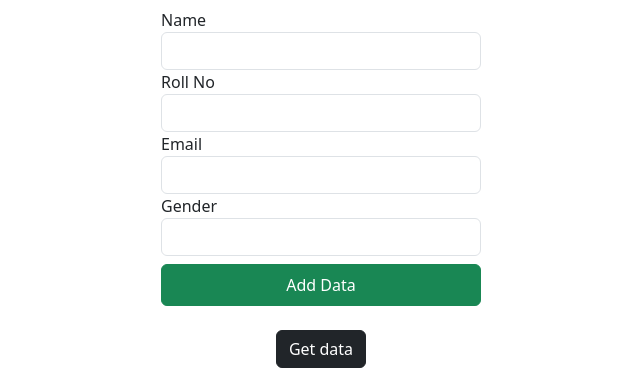
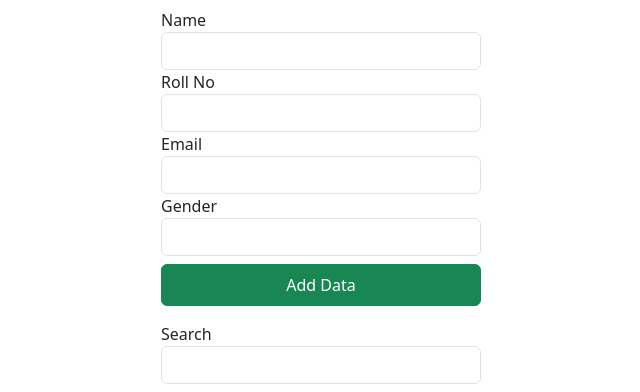
Before and after one commit to Mr-Aqib/jQuery-ajax, a PHP site: page / in a window 1280 px wide. Shown: the top 392 px of the page, without its empty margins (319-959 px from the left). Run offline with PHP 8.4, Linux system fonts and the light colour scheme.

Commit message:
search data

```diff
--- a/index.php
+++ b/index.php
@@ -20,6 +20,11 @@
         <label for="">Gender</label>
         <input class="form-control" type="text" id="gender">
         <button class="btn formbtn btn-success w-100 my-2 py-2">Add Data</button>
+    </form>
+    <!-- Search -->
+    <form class="w-25 mx-auto my-2">
+        <label for="">Search</label>
+        <input type="text" class="search form-control" id="">
     </form>
     <!-- table -->
     <button class="getbtn btn btn-dark mx-auto d-block mt-3">Get data</button>
@@ -86,7 +91,22 @@
                 }
             })
         }
-        // search
+        // search from data base
+
+        $('.search').on('keyup', function() {
+            let find = $('.search').val()
+            // console.log(find)
+            $.ajax({
+                url: './search-data.php',
+                type: 'POST',
+                data: {
+                    srch: find
+                },
+                success: function(res) {
+                    $('tbody').html(res)
+                }
+            })
+        })
     </script>
 </body>
 
```
Also changed, not shown: search-data.php (added, +17 -0 lines), 1 other file.
